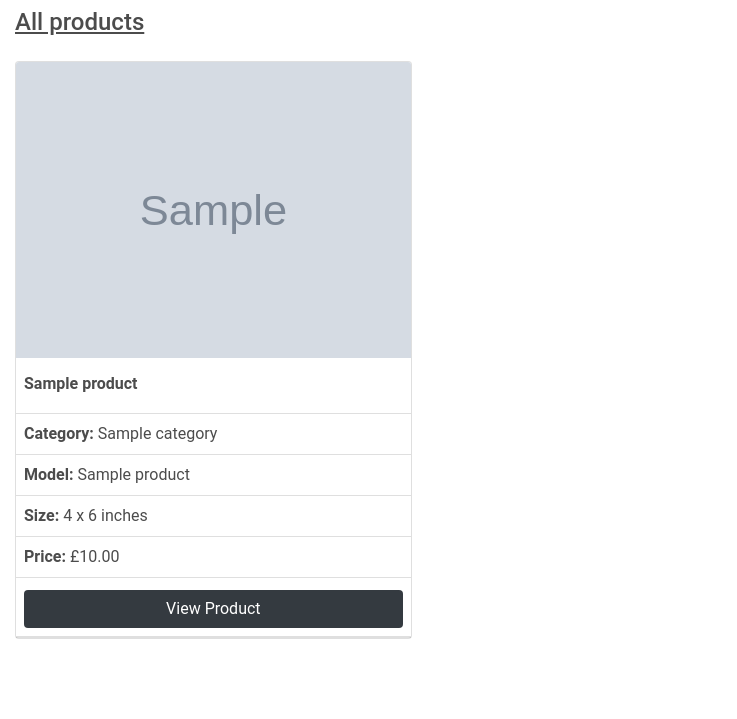
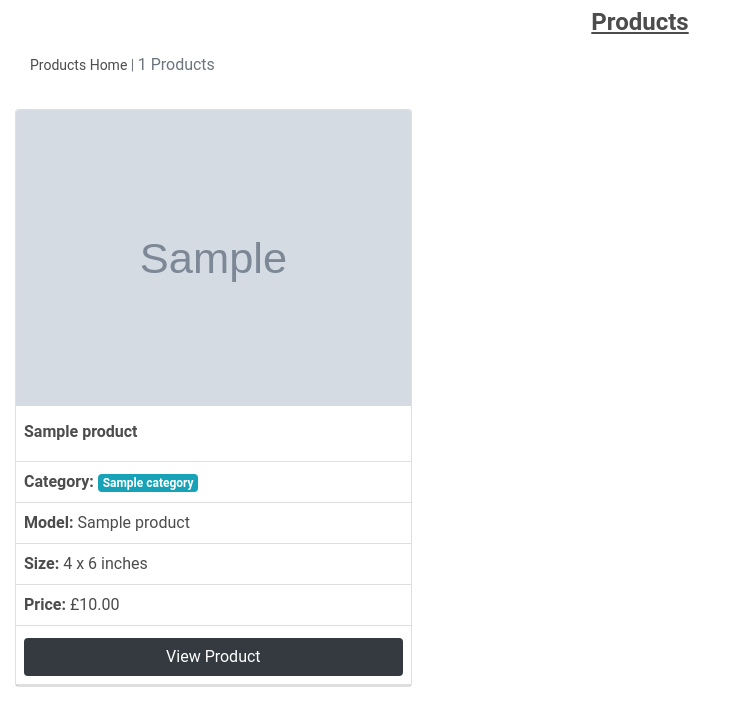
Before and after one commit to Joha-will/aduj-visuals, a Django app: page /products/ in a window 1280 px wide. Shown: the part 98-817 px from the top of the page, without its empty margins (0-737 px from the left). Before the commit the page ends 737 px from the top, so only its background shows below. Run offline with Django 3.2, Linux system fonts and the light colour scheme; tables that the repository leaves empty hold one stand-in row (values such as "Sample post"); grey boxes marked "Sample" are stand-in pictures; some libraries are stand-ins or nearby versions.

Commit message:
Added product count to products.html

```diff
--- a/products/templates/products/products.html
+++ b/products/templates/products/products.html
@@ -17,7 +17,16 @@ Products
     <div class="container-fluid mb-auto">
         <div class="row">
             <div class="col-12 mb-3 mt-2">
-                <h4> <u>All products</u></h4>
+                <h4 class="text-center"><strong> <u>Products</u> </strong></h4>
+
+                <div class="col-12 col-md-6 order-md-first">
+                    <p class="text-muted mt-3 text-center text-md-left">
+                        {% if search_term or current_categories != 'None_None' %}
+                            <span class="small"><a href="{% url 'products' %}">Products Home</a> | </span>
+                        {% endif %}
+                        {{ products|length }} Products{% if search_term %} found for <strong>"{{ search_term }}"</strong>{% endif %}
+                    </p>
+                </div>
             </div>
             {% for product in products %}
             <div class="col-lg-4 col-md-12 col-sm-12 mb-3 ">
@@ -32,7 +41,7 @@ Products
                     </div>
                     <ul class="list-group list-group-flush">
                         {% if product.category %}
-                        <li class="list-group-item p-2"><strong>Category: </strong>{{ product.category|capfirst }}
+                        <li class="list-group-item p-2"><strong>Category: </strong><span class="badge badge-info">{{ product.category|capfirst }}</span>
                         </li>
                         {% endif %}
                         {% if product.model_name %}
```
